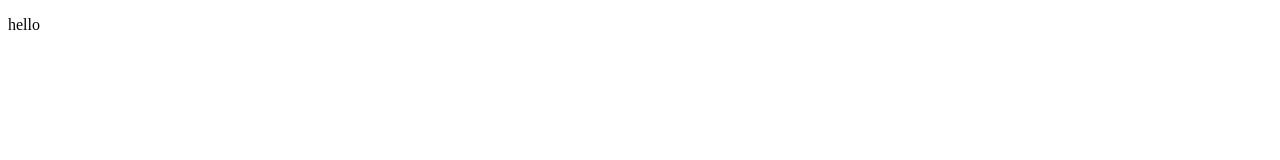
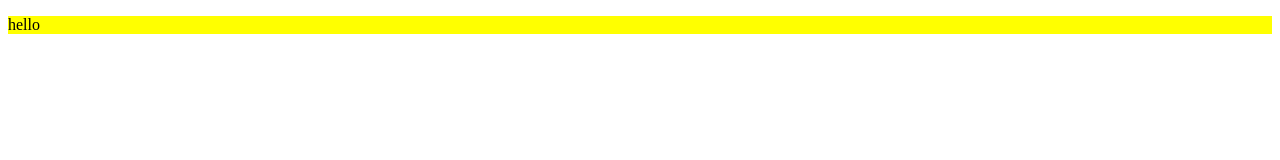
Before and after one commit to afei152/ty2004zjf, a plain HTML site: page index.html in a window 1280 px wide. Drawn offline with Linux system fonts and the light colour scheme.

Commit message:
03 style版本

```diff
--- a/index.html
+++ b/index.html
@@ -4,6 +4,11 @@
     <meta charset="UTF-8">
     <meta name="viewport" content="width=device-width, initial-scale=1.0">
     <title>Document</title>
+    <style>
+        p{
+            background-color: yellow;
+        }
+    </style>
 </head>
 <body>
     <p>hello</p>
```
